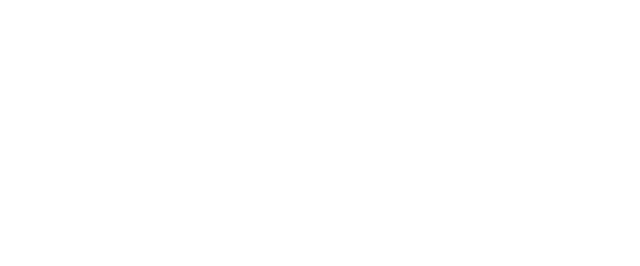
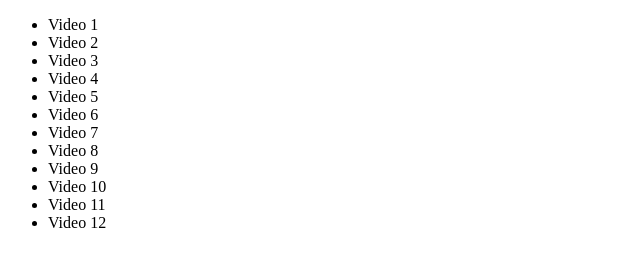
Before and after one commit to fatmanur1blt/JavaScript30-Vanilla-JS, a plain HTML site: page 18-Adding-Up-Times-With-Reduce/index.html in a window 1280 px wide. Shown: the whole page, without its empty margins (0-640 px from the left). Drawn offline with Linux system fonts and the light colour scheme.

Commit message:
update file

```diff
--- a/18-Adding-Up-Times-With-Reduce/index.html
+++ b/18-Adding-Up-Times-With-Reduce/index.html
@@ -7,6 +7,20 @@
     <title>Document</title>
 </head>
 <body>
+    <ul class="times">
+        <li data-time="6:13">Video 1</li>
+        <li data-time="6:13">Video 2</li>
+        <li data-time="6:13">Video 3</li>
+        <li data-time="6:13">Video 4</li>
+        <li data-time="6:13">Video 5</li>
+        <li data-time="6:13">Video 6</li>
+        <li data-time="6:13">Video 7</li>
+        <li data-time="6:13">Video 8</li>
+        <li data-time="6:13">Video 9</li>
+        <li data-time="6:13">Video 10</li>
+        <li data-time="6:13">Video 11</li>
+        <li data-time="6:13">Video 12</li>
+    </ul>
     <script src="app.js"></script>
 </body>
 </html>
```
